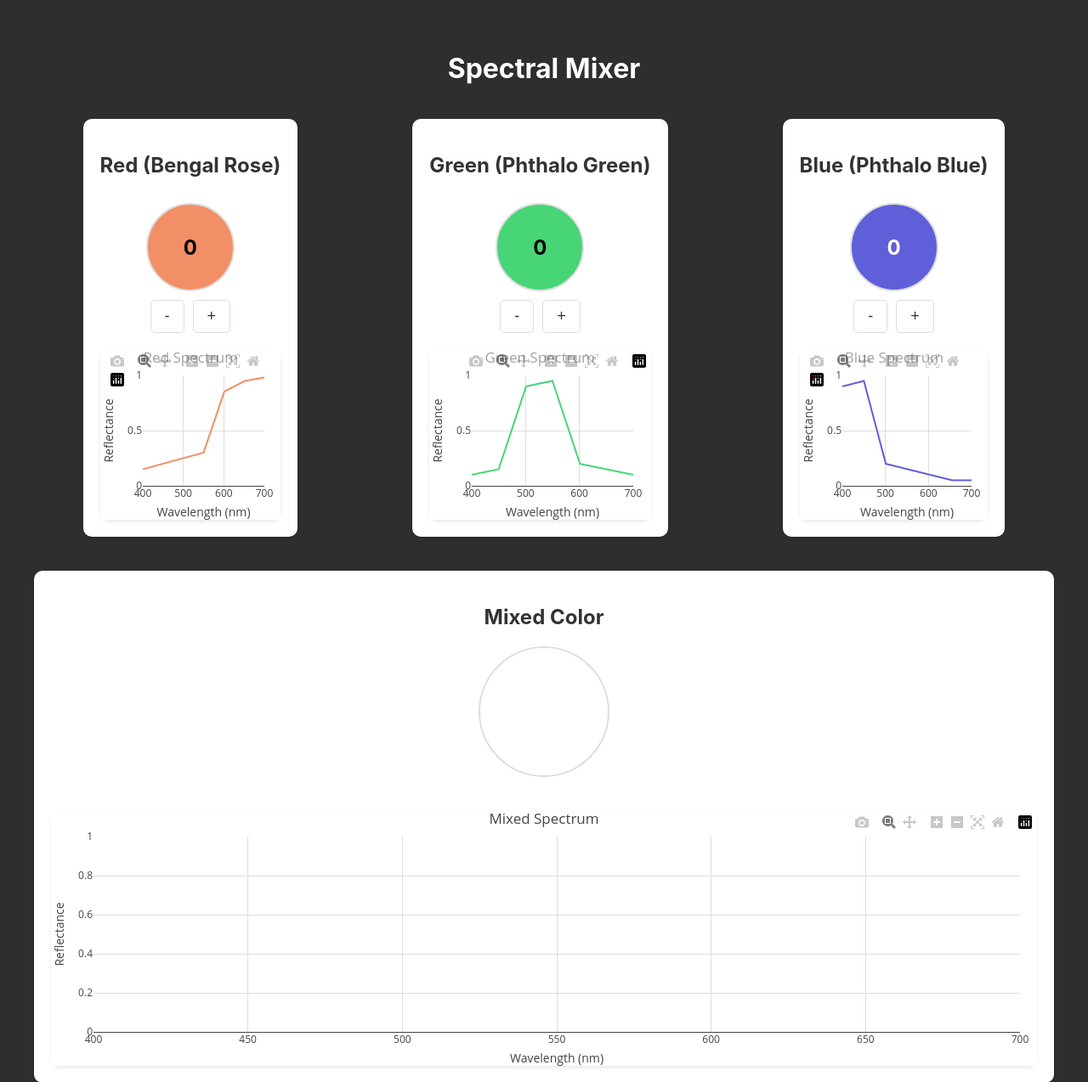
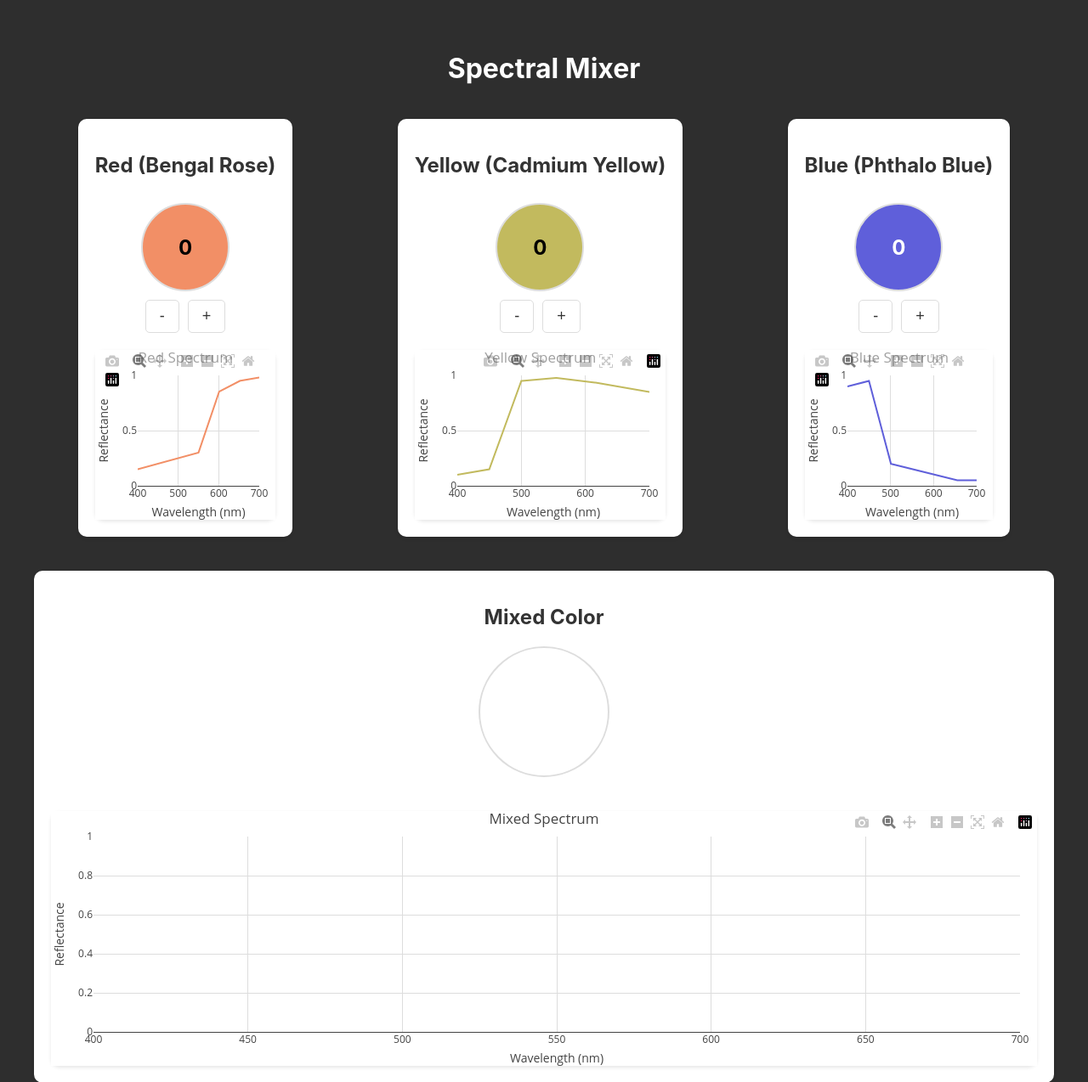
Before and after one commit to janoskonig/shadematch_python, a Flask app: page /spectral in a window 1280 px wide. Shown: the top 1274 px of the page at 85% size. Run offline with Flask 2, Linux system fonts and the light colour scheme; some libraries are stand-ins or nearby versions.

Commit message:
Change to yellow.

```diff
--- a/static/spectral_mixer.js
+++ b/static/spectral_mixer.js
@@ -18,10 +18,10 @@ class SpectralMixer {
                 wavelengths: [400, 450, 500, 550, 600, 650, 700],
                 reflectances: [0.15, 0.20, 0.25, 0.30, 0.85, 0.95, 0.98]
             },
-            green: {
-                // Phthalo Green (PG7) reflectance spectrum
+            yellow: {
+                // Cadmium Yellow (PY35) reflectance spectrum
                 wavelengths: [400, 450, 500, 550, 600, 650, 700],
-                reflectances: [0.10, 0.15, 0.90, 0.95, 0.20, 0.15, 0.10]
+                reflectances: [0.10, 0.15, 0.95, 0.98, 0.95, 0.90, 0.85]
             },
             blue: {
                 // Phthalo Blue (PB15) reflectance spectrum
@@ -30,7 +30,7 @@ class SpectralMixer {
             }
         };
 
-        this.dropCounts = { red: 0, green: 0, blue: 0 };
+        this.dropCounts = { red: 0, yellow: 0, blue: 0 };
         this.initializeControls();
         this.initializePlots();
     }
--- a/templates/spectral_mixer.html
+++ b/templates/spectral_mixer.html
@@ -137,14 +137,14 @@
                 <div class="spectrum-plot" id="redSpectrum"></div>
             </div>
 
-            <div class="color-control" data-color="green">
-                <h2>Green (Phthalo Green)</h2>
-                <div class="color-circle" id="greenCircle">0</div>
+            <div class="color-control" data-color="yellow">
+                <h2>Yellow (Cadmium Yellow)</h2>
+                <div class="color-circle" id="yellowCircle">0</div>
                 <div class="drop-buttons">
-                    <button class="drop-button" id="greenMinus">-</button>
-                    <button class="drop-button" id="greenPlus">+</button>
+                    <button class="drop-button" id="yellowMinus">-</button>
+                    <button class="drop-button" id="yellowPlus">+</button>
                 </div>
-                <div class="spectrum-plot" id="greenSpectrum"></div>
+                <div class="spectrum-plot" id="yellowSpectrum"></div>
             </div>
 
             <div class="color-control" data-color="blue">
```
